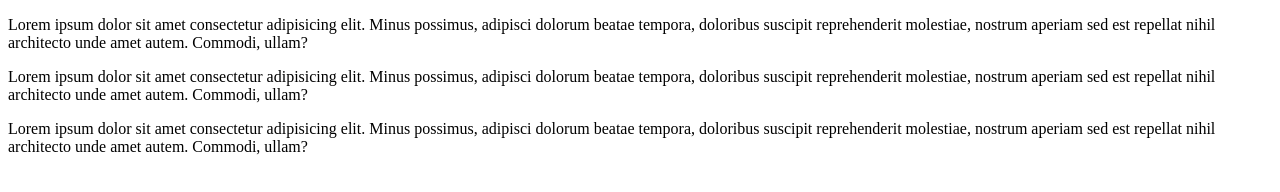
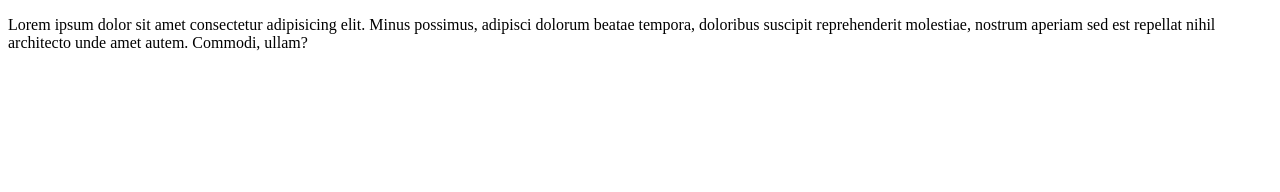
Before and after one commit to netmasterbg/03-Git-Branching-and-Pull-Requests-Lab, a plain HTML site: page index.html in a window 1280 px wide. Drawn offline with Linux system fonts and the light colour scheme.

Commit message:
new changes

```diff
--- a/index.html
+++ b/index.html
@@ -5,7 +5,7 @@
     <meta charset="UTF-8">
     <meta http-equiv="X-UA-Compatible" content="IE=edge">
     <meta name="viewport" content="width=device-width, initial-scale=1.0">
-    <title>Hello World - Dilyana Nikolaeva changes! - Ей тука промянай! :) </title>
+    <title>Hello World - Dilyana Nikolaeva changes!</title>
 </head>
 
 <body>
@@ -14,16 +14,6 @@
             doloribus suscipit reprehenderit molestiae, nostrum aperiam sed est repellat nihil architecto unde amet
             autem. Commodi, ullam?</p>
     </div>
-    <div>
-        <p>Lorem ipsum dolor sit amet consectetur adipisicing elit. Minus possimus, adipisci dolorum beatae tempora,
-            doloribus suscipit reprehenderit molestiae, nostrum aperiam sed est repellat nihil architecto unde amet
-            autem. Commodi, ullam?</p>
-    </div>
-    <div>
-        <p>Lorem ipsum dolor sit amet consectetur adipisicing elit. Minus possimus, adipisci dolorum beatae tempora,
-            doloribus suscipit reprehenderit molestiae, nostrum aperiam sed est repellat nihil architecto unde amet
-            autem. Commodi, ullam?</p>
-    </div>
 </body>
 
 </html>
```
